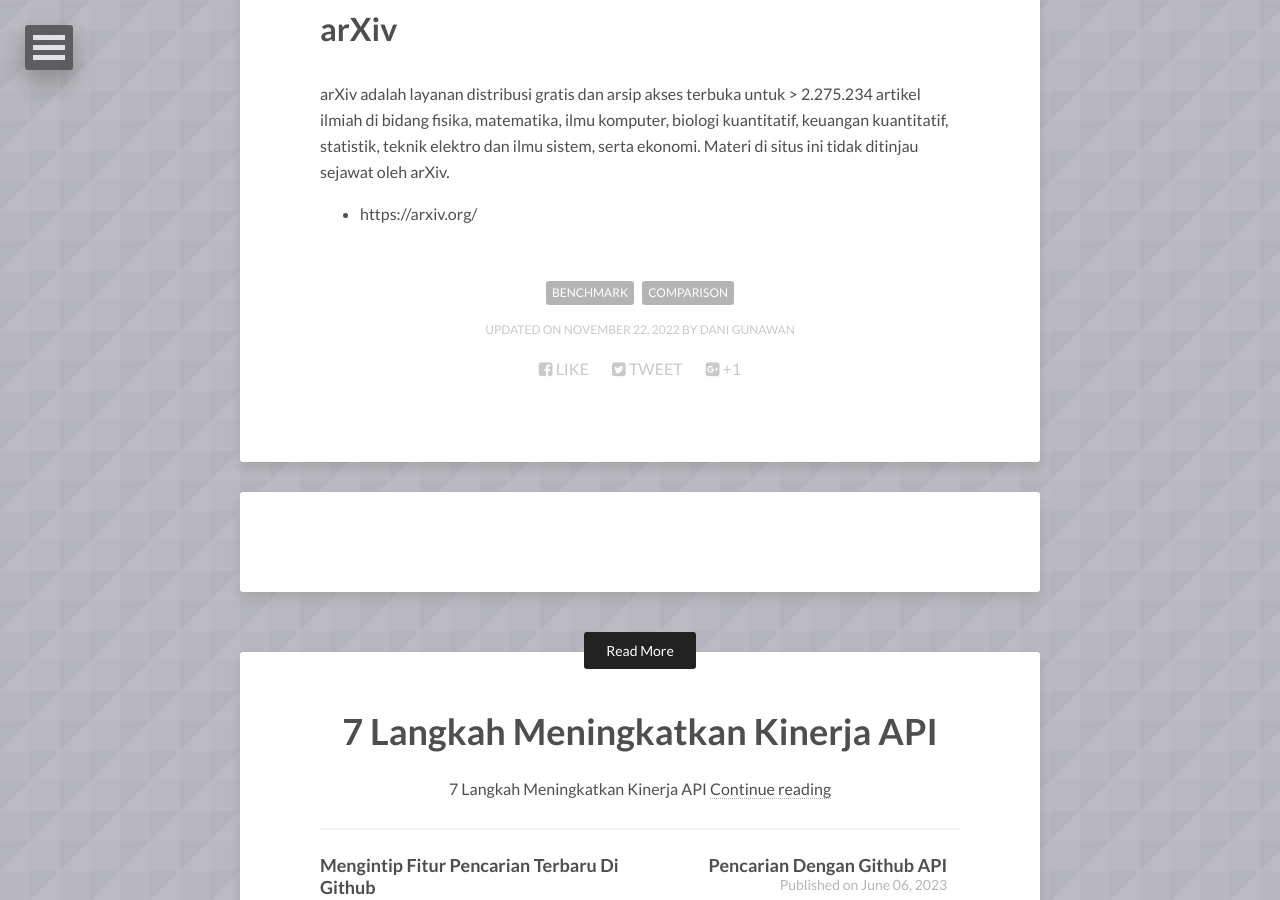
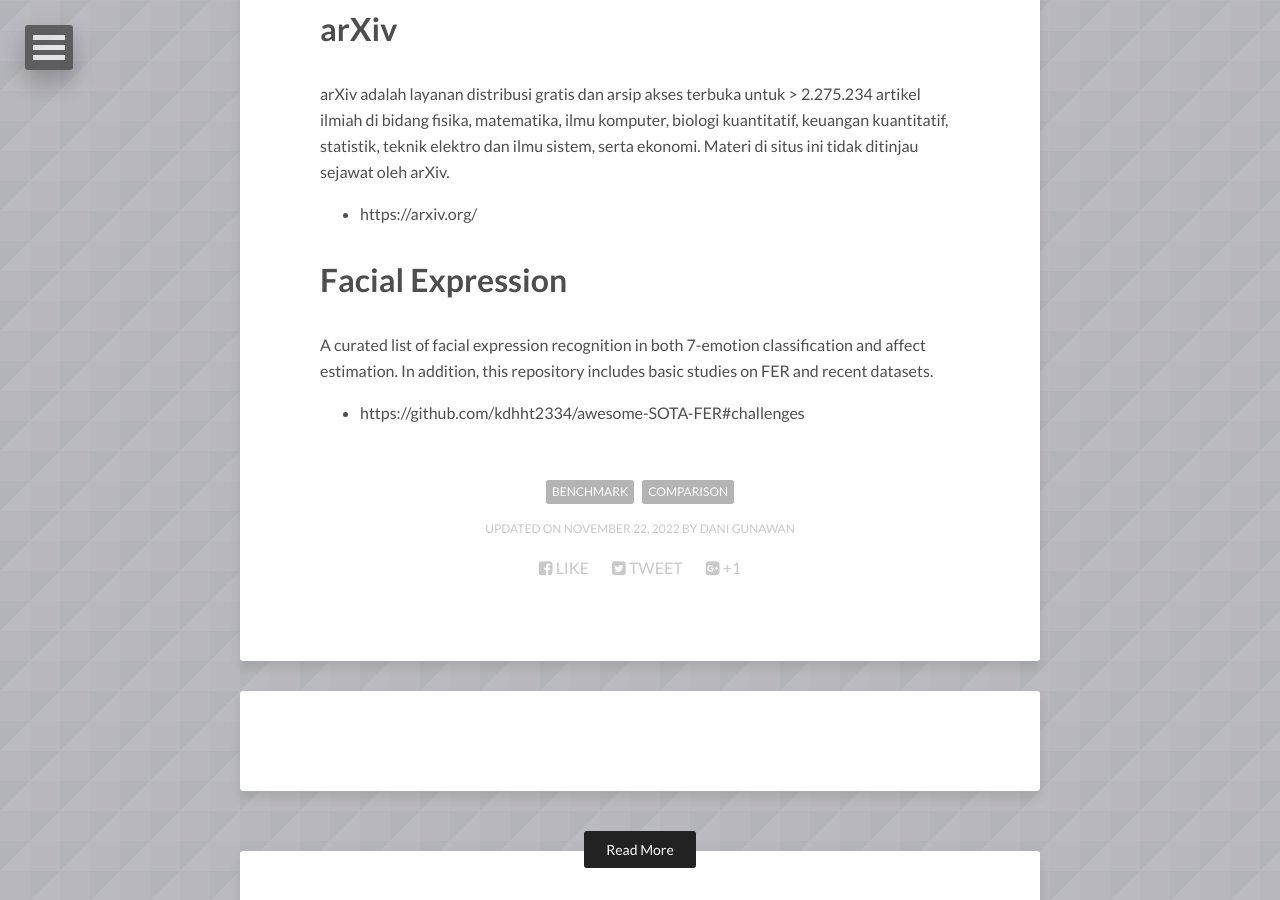
Before and after one commit to danigunawan/danigunawan.github.io, a Jekyll site: the page built from _posts/2022-11-21-kumpulan-link-benchmark-teknologi.md, in a window 1280 px wide and 900 px high, scrolled down 869 px. Built offline with Jekyll 4.4.1, drawn with Linux system fonts in a browser that asks for light colours; nearby versions of some CDN libraries; comment, search, counter and statistics services are not loaded.

Commit message:
[ADD POSTING]

```diff
--- a/_posts/2022-11-21-kumpulan-link-benchmark-teknologi.md
+++ b/_posts/2022-11-21-kumpulan-link-benchmark-teknologi.md
@@ -34,3 +34,9 @@
 arXiv adalah layanan distribusi gratis dan arsip akses terbuka untuk > 2.275.234 artikel ilmiah di bidang fisika, matematika, ilmu komputer, biologi kuantitatif, keuangan kuantitatif, statistik, teknik elektro dan ilmu sistem, serta ekonomi. Materi di situs ini tidak ditinjau sejawat oleh arXiv.
 
 - https://arxiv.org/
+
+# Facial Expression
+
+A curated list of facial expression recognition in both 7-emotion classification and affect estimation. In addition, this repository includes basic studies on FER and recent datasets.
+
+- https://github.com/kdhht2334/awesome-SOTA-FER#challenges
```
